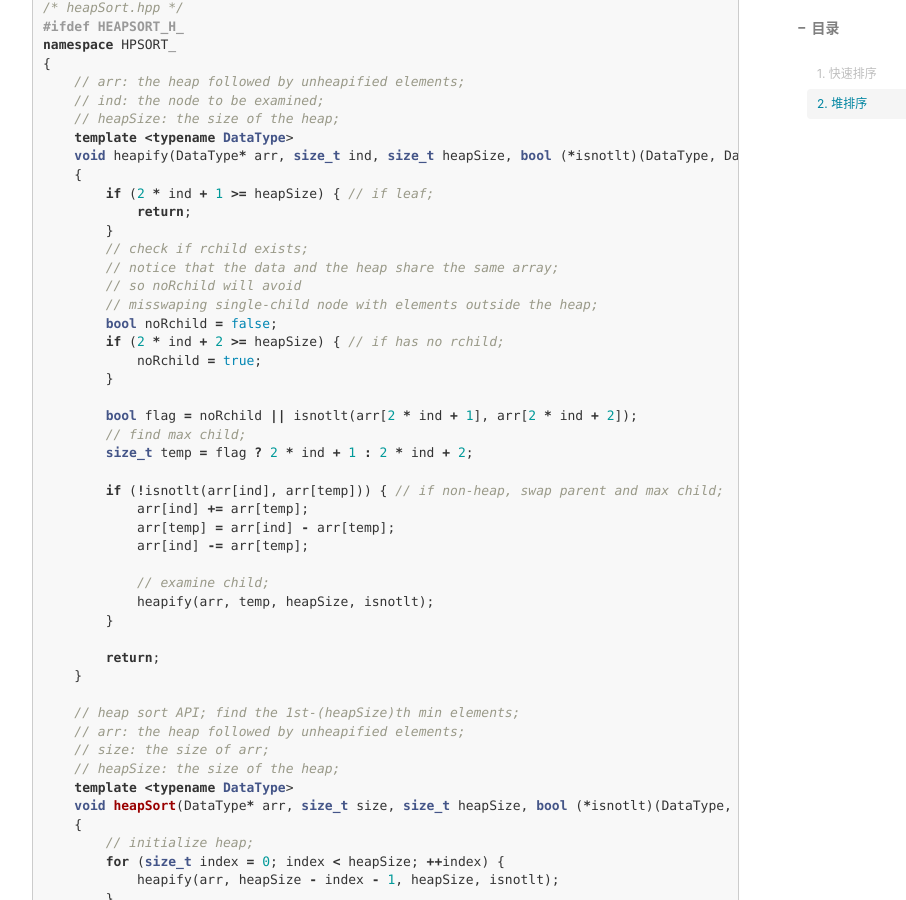
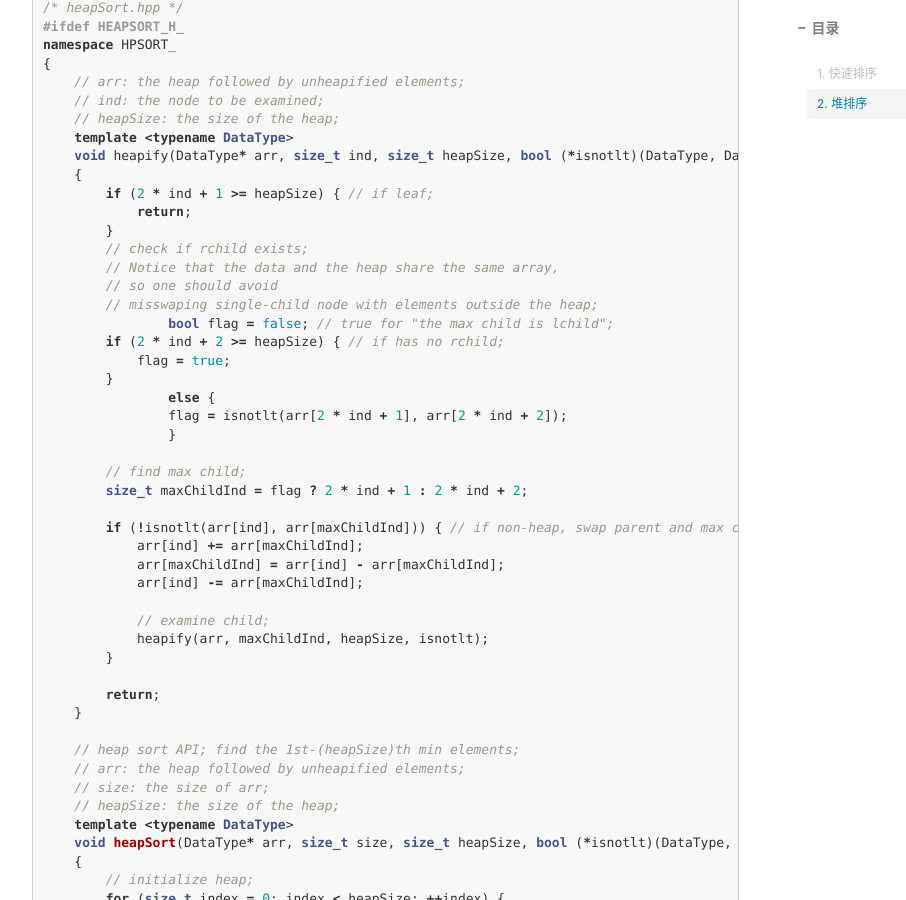
Before and after one commit to Eicmlye/Eicmlye.github.io, a Jekyll site: the page built from _posts/2022-08-02-sorting-algo.md, in a window 1280 px wide and 900 px high, scrolled down 2572 px. Shown: the whole window, without its empty margins (233-1139 px from the left). Built offline with Jekyll 4.4.1, drawn with Linux system fonts in a browser that asks for light colours; nearby versions of some CDN libraries; comment, search, counter and statistics services are not loaded; some of the changed text lies outside the part shown.

Commit message:
upd. 220803-post heap sort

```diff
--- a/_posts/2022-08-02-sorting-algo.md
+++ b/_posts/2022-08-02-sorting-algo.md
@@ -147,25 +147,27 @@ namespace HPSORT_
             return;
         }
         // check if rchild exists;
-        // notice that the data and the heap share the same array;
-        // so noRchild will avoid
+        // Notice that the data and the heap share the same array,
+        // so one should avoid
         // misswaping single-child node with elements outside the heap;
-        bool noRchild = false;
+		bool flag = false; // true for "the max child is lchild";
         if (2 * ind + 2 >= heapSize) { // if has no rchild;
-            noRchild = true;
+            flag = true;
         }
+		else {
+        	flag = isnotlt(arr[2 * ind + 1], arr[2 * ind + 2]);
+		}
 
-        bool flag = noRchild || isnotlt(arr[2 * ind + 1], arr[2 * ind + 2]);
         // find max child;
-        size_t temp = flag ? 2 * ind + 1 : 2 * ind + 2;
+        size_t maxChildInd = flag ? 2 * ind + 1 : 2 * ind + 2;
 
-        if (!isnotlt(arr[ind], arr[temp])) { // if non-heap, swap parent and max child;
-            arr[ind] += arr[temp];
-            arr[temp] = arr[ind] - arr[temp];
-            arr[ind] -= arr[temp];
+        if (!isnotlt(arr[ind], arr[maxChildInd])) { // if non-heap, swap parent and max child;
+            arr[ind] += arr[maxChildInd];
+            arr[maxChildInd] = arr[ind] - arr[maxChildInd];
+            arr[ind] -= arr[maxChildInd];
 
             // examine child;
-            heapify(arr, temp, heapSize, isnotlt);
+            heapify(arr, maxChildInd, heapSize, isnotlt);
         }
 
         return;
```
Also changed, not shown: other parts of _posts/2022-08-02-sorting-algo.md (+1 -1 lines).
